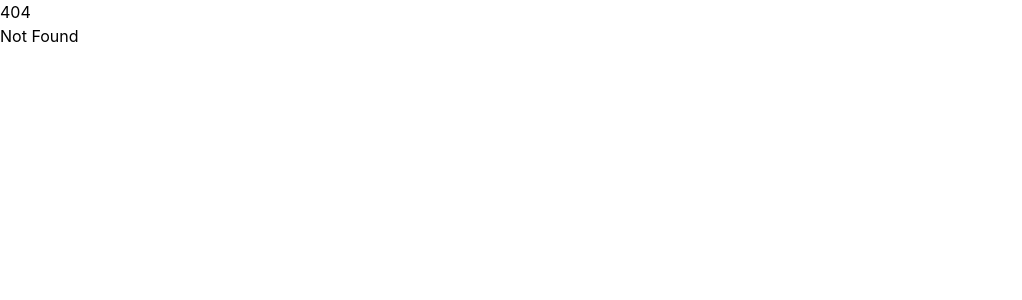
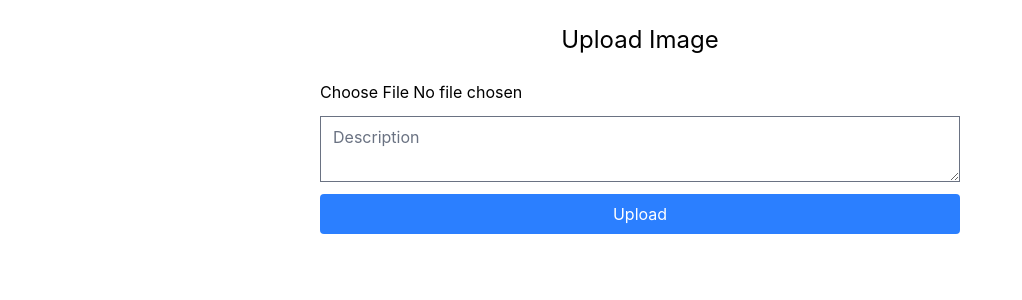
Before and after one commit to Luigj2007/Proj_WAE_Luigj, a SvelteKit app: page /upload in a window 1280 px wide. Before the commit this address had no page. Shown: the top 300 px of the page, without its empty margins (0-1022 px from the left). Built offline with nearby package versions, Linux system fonts and the light colour scheme.

Commit message:
created upload page UI

```diff
--- /dev/null
+++ b/src/routes/upload/+page.svelte
@@ -0,0 +1,14 @@
+<h1 class="text-2xl text-center my-6">Upload Image</h1>
+
+<form method="POST" enctype="multipart/form-data"
+	class="flex flex-col gap-3 w-1/2 mx-auto">
+
+	<input type="file" name="image" required />
+
+	<textarea name="description" placeholder="Description"></textarea>
+
+	<button class="bg-blue-500 text-white p-2 rounded">
+		Upload
+	</button>
+
+</form>
```
